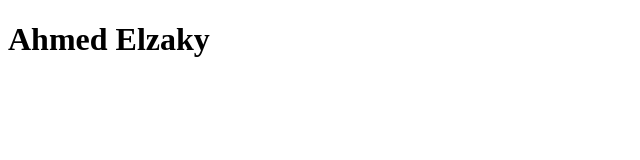
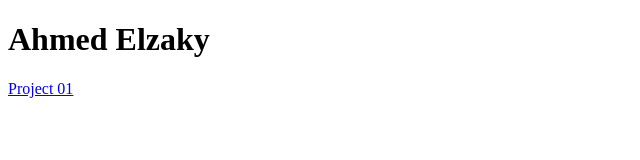
Before and after one commit to Ahmed-Elzaky/portfolio, a plain HTML site: page index.html in a window 1280 px wide. Shown: the full height of the page, 0-640 px from the left. Drawn offline with Linux system fonts and the light colour scheme.

Commit message:
modified index.html file

```diff
--- a/index.html
+++ b/index.html
@@ -1,17 +1,21 @@
 <!DOCTYPE html>
 <html lang="en">
+
 <head>
   <meta charset="UTF-8">
   <meta http-equiv="X-UA-Compatible" content="IE=edge">
   <meta name="viewport" content="width=device-width, initial-scale=1.0">
   <title>Portfolio</title>
 </head>
+
 <body>
+
   <head>
     <h1>Ahmed Elzaky</h1>
   </head>
   <main>
-    <a href=""></a>
+    <a href="pages/p1.html">Project 01</a>
   </main>
 </body>
+
 </html>
```
